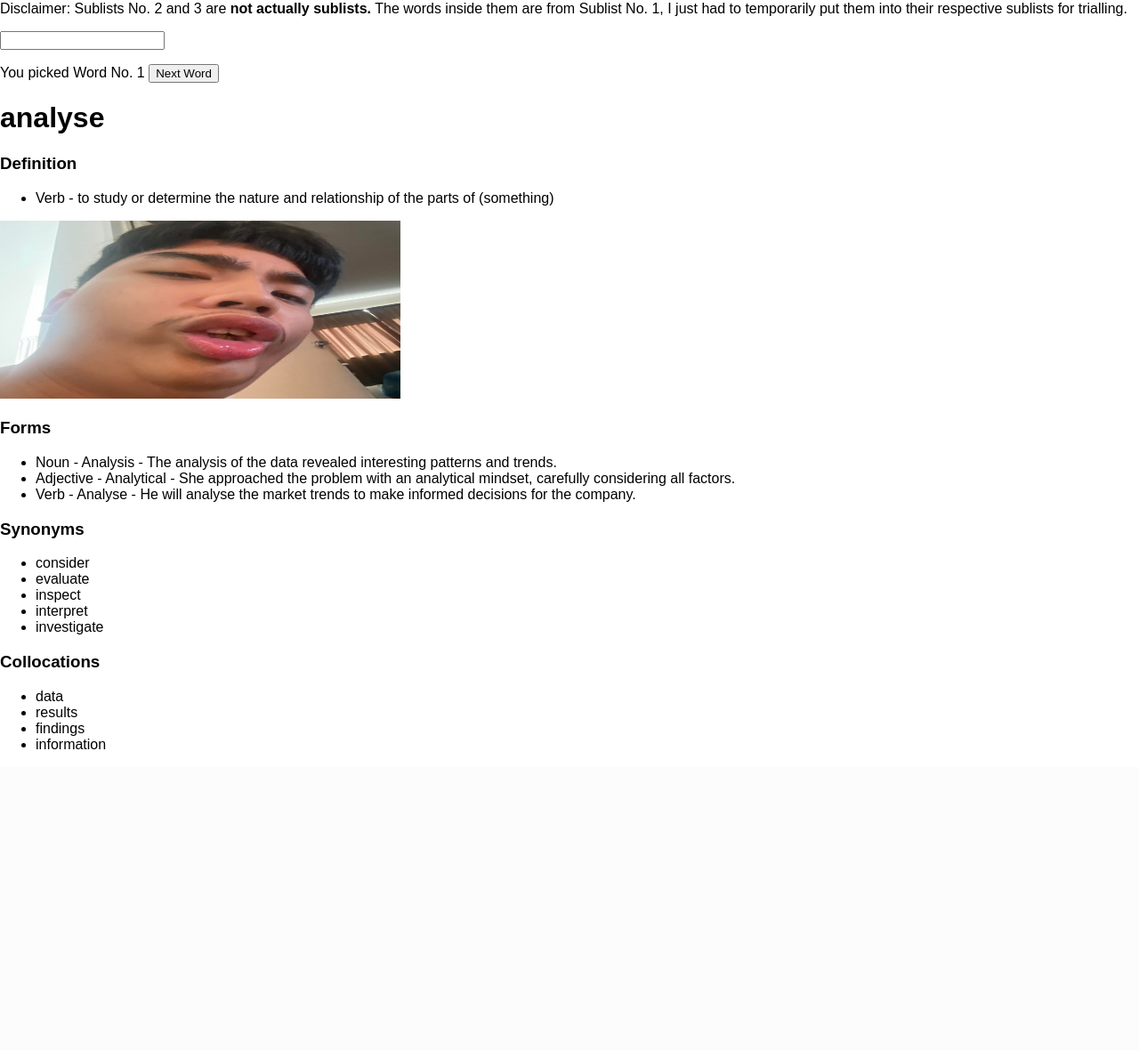
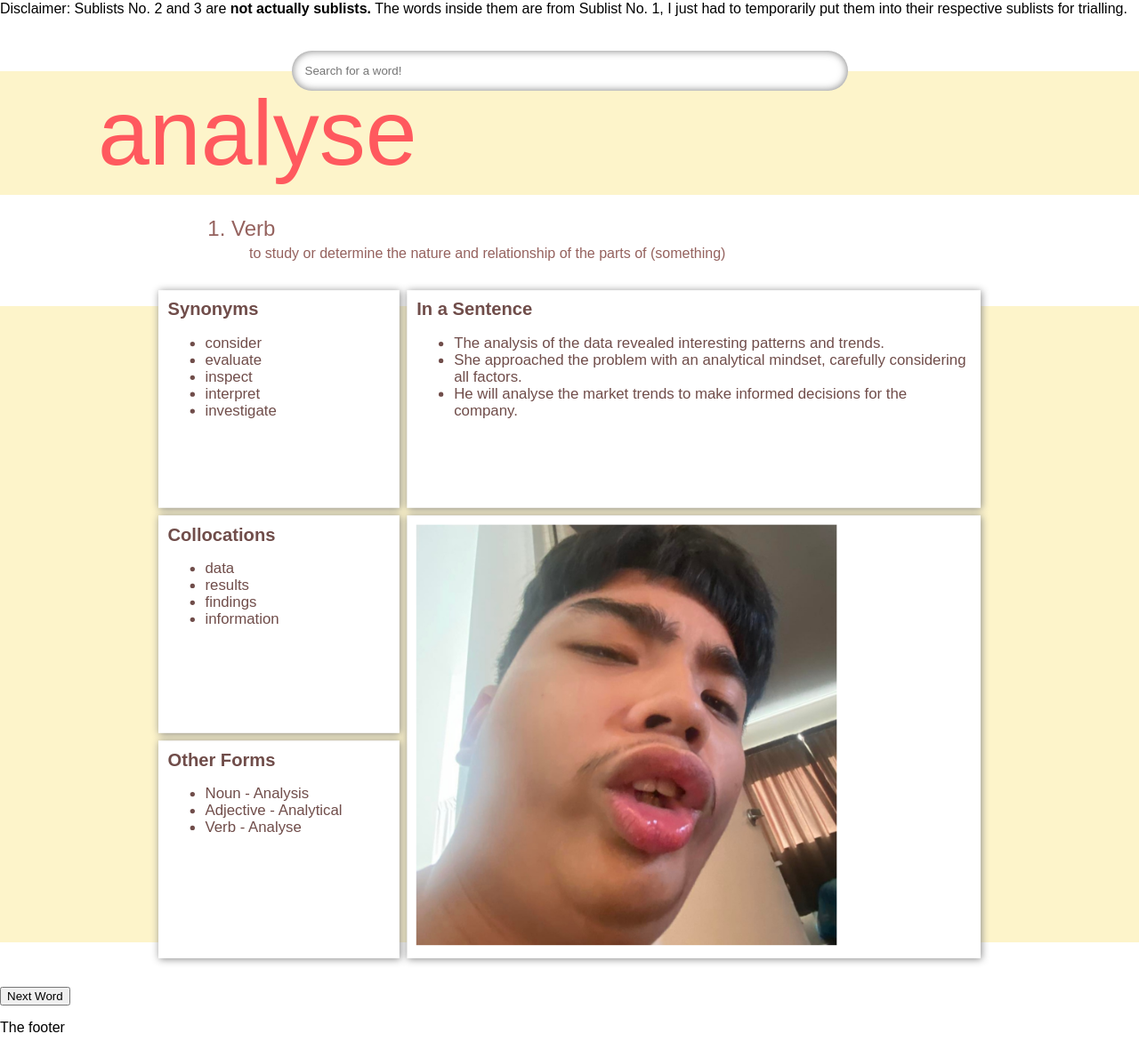
Before and after one commit to 16navi/AWLette_TEST, a Flask app: a page that uses app/templates/word_listed.html in a window 1280 px wide. Shown: the part 48-1228 px from the top of the page at 89% size. Before the commit the page ends 890 px from the top, so only its background shows below. Run offline with Flask 3, Linux system fonts and the light colour scheme; data comes from the database, SQL or seed files in the repository; some web fonts are replaced.

Commit message:
still css

```diff
--- a/app/static/style.css
+++ b/app/static/style.css
@@ -171,15 +189,113 @@ header .icon #logo {
     text-decoration: none;
     color: #95625e;
     font-size: 2rem;
-    margin-top: 20px;
-    margin-left: 20px;
 }
 
 .home-main-buttons p {
-    margin-left: 20px;
     margin-top: 0;
     color: white;
 }
+
+/* Word listed and lookfor */
+.word-searchbar #searching {
+    display: block;
+    width: 595px;
+    height: 15px;
+    border-style: none;
+    border-radius: 30px;
+    padding: 15px;
+    box-shadow: inset 0 0 10px #7a7a7a;
+    margin: auto;
+    margin-block: 0;
+    position: relative;
+    top: 22px;
+}
+
+.word-title-background {
+    display: grid;
+    background-color: #fdf4ca;
+    padding: 10px;
+}
+
+.word-title-background p {
+    color: #ff595e;
+    font-size: 6.5rem;
+    margin: 0;
+    margin-left: 100px;
+}
+
+.word-definition {
+    margin-inline: 220px;
+    color: #95625e;
+    font-size: 1.5rem;
+}
+
+.word-definition p {
+    font-size: 1rem;
+    margin-top: 5px;
+    margin-inline: 20px;
+}
+
+.word-content-background {
+    background-color: #fdf4ca;
+}
+
+.word-content-grid {
+    display: grid;
+    grid-template-columns: repeat(10, 1fr);
+    grid-template-rows: repeat(3, 1fr);
+    grid-gap: 8px;
+    transform: scale(1.05);
+    margin-inline: 200px;
+    margin-bottom: 50px;
+    margin-top: 50px;
+    color: #704d4a;
+}
+
+.word-content-grid div {
+    /* border: 1px solid black; */
+    background-color: white;
+    box-shadow: 1px 1px 8px #8a8a8a;
+    padding: 10px;
+}
+
+.word-content-grid > div > p {
+    margin: 0;
+    font-size: 1.2rem;
+    font-weight: bold;
+}
+
+.word-synonym {
+    grid-column: 1/4;
+    grid-row: 1;
+}
+
+.word-sentence {
+    grid-column: 4/11;
+    grid-row: 1;
+}
+
+.word-collocation {
+    grid-column: 1/4;
+    grid-row: 2;
+}
+
+.word-form {
+    grid-column: 1/4;
+    grid-row: 3;
+}
+
+.word-picture {
+    grid-column: 4/11;
+    grid-row: 2/4;
+}
+
+.word-picture img {
+    background-size: cover;
+    max-width: 450px;
+}
+
+
 
 /* Fill in the blanks */
 .fill-table table, th, td {
--- a/app/templates/word_listed.html
+++ b/app/templates/word_listed.html
@@ -15,35 +15,20 @@
 
 
 <!--Search bar-->
-<form action = '{{url_for('word_lookfor')}}', method="GET" enctype="multipart/form-data">
-  {{ form.csrf_token }}
-  <p>{{ form.searching }}</p>
+<div class='word-searchbar'>
+    <form action='{{ url_for('word_lookfor') }}', method="GET" enctype="multipart/form-data">
+    {{ form.searching(placeholder='Search for a word!') }}
 </form>
-
-
-<!--Shows info about the word.-->
-You picked Word No. {{word.id}}
-
-
-<!--Next word and Previous Word feature.-->
-{% if previous_word != None %}
-<a href = {{ url_for('word_listed', word = previous_word) }}><button type = 'button'>Previous Word</button></a>
-{% endif %}
-
-{% if next_word != None %}
-<a href = {{ url_for('word_listed', word = next_word) }}><button type = 'button'>Next Word</button></a>
-{% endif %}
-
+</div>
 
 <!--Displays the word itself as a heading.-->
-<h1>{{word.word}}</h1>
-
+<div class='word-title-background'>
+    <p>{{word.word}}</p>
+</div>
 
 <!--Shows the definition of the word.-->
-<h3>Definition</h3>
-
-
-<ul>
+<div class='word-definition'>
+<ol>
 {% for definition in word.definition %}
     <!--Decides which type of definition it is: (Noun, Verb, Adjective)-->
     {% set type = None %}
@@ -60,18 +45,22 @@ You picked Word No. {{word.id}}
     {% endif %}
 
     <!--Lists the type of definition and the definition itself.-->
-    <li>{{type}} - {{definition.definition}}</li>
+    <li>{{type}}<p>{{definition.definition}}</p></li>
 {% endfor %}
-</ul>
+</ol>
+</div>
 
-
+<div class='word-content-background'>
+    <div class='word-content-grid'>
         <!--Links the picture of the word. (placeholders for now)-->
-<img src = "{{word.picture}}" width = "450" height = "200" alt = "mga mukha nyo to mwuahaha"/>
+        <div class='word-picture'>
+            <img src = "{{word.picture}}" alt = "mga mukha nyo to mwuahaha"/>
+        </div>
 
 
         <!--Shows the different forms of the word and the sentences using each form.-->
-<h3>Forms</h3>
-
+        <div class='word-form'>
+        <p>Other Forms</p>
         <ul>
         {% for form in word.form %}
         <!--Decides which type of form it is: (Noun, Verb, Adjective)-->
@@ -89,13 +78,15 @@ You picked Word No. {{word.id}}
         {% endif %}
 
             <!--Lists the type of form, the form itself, and the form used in a sentence.-->
-    <li>{{type}} - {{form}} - {{form.sentence}}</li>
+            <li>{{type}} - {{form}}</li>
         {% endfor %}
         </ul>
+        </div>
 
 
         <!--Shows the synonyms of the word.-->
-<h3>Synonyms</h3>
+        <div class='word-synonym'>
+        <p>Synonyms</p>
 
         <!--Lists the synonyms.-->
         <ul>
@@ -103,10 +94,12 @@ You picked Word No. {{word.id}}
             <li>{{synonym}}</li>
         {% endfor %}
         </ul>
+        </div>
 
 
         <!--Shows the collocations of the word.-->
-<h3>Collocations</h3>
+        <div class='word-collocation'>
+        <p>Collocations</p>
 
         <!--Lists the collocations.-->
         <ul>
@@ -114,5 +107,28 @@ You picked Word No. {{word.id}}
                 <li>{{collocation}}</li>
             {% endfor %}
         </ul>
+        </div>
+
+        <div class='word-sentence'>
+            <p>In a Sentence</p>
+            <ul>
+                {% for form in word.form %}
+                    <li>{{ form.sentence }}</li>
+                {% endfor %}
+            </ul>
+        </div>
+    </div>
+</div>
+
+<!--Next word and Previous Word feature.-->
+{% if previous_word != None %}
+<a href = {{ url_for('word_listed', word = previous_word) }}><button type = 'button'>Previous Word</button></a>
+{% endif %}
+
+{% if next_word != None %}
+<a href = {{ url_for('word_listed', word = next_word) }}><button type = 'button'>Next Word</button></a>
+{% endif %}
+
+{% include 'footer.html' %}
 
 {% endblock %}
```
Also changed, not shown: other parts of app/static/style.css (+28 -10 lines), app/templates/home.html (+3 -4 lines). Lines whose indentation alone changed are shown as unchanged.
